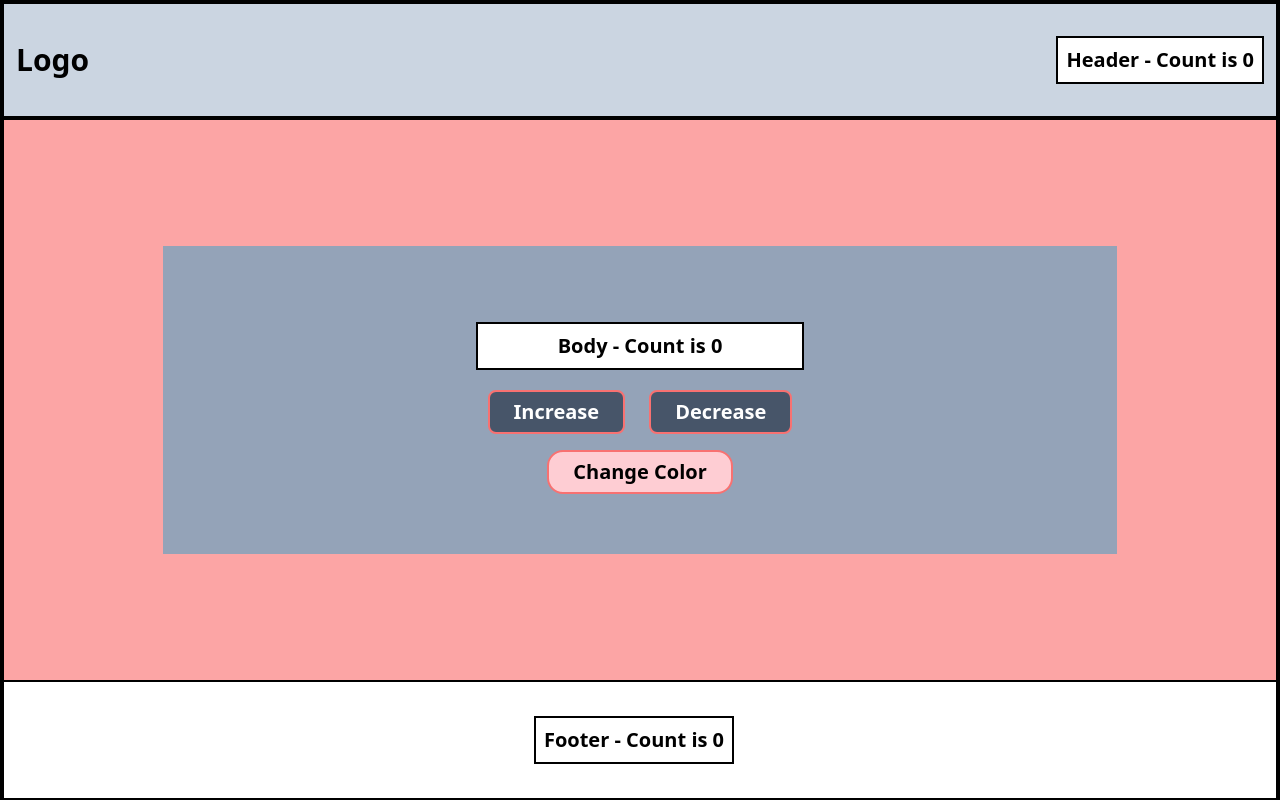
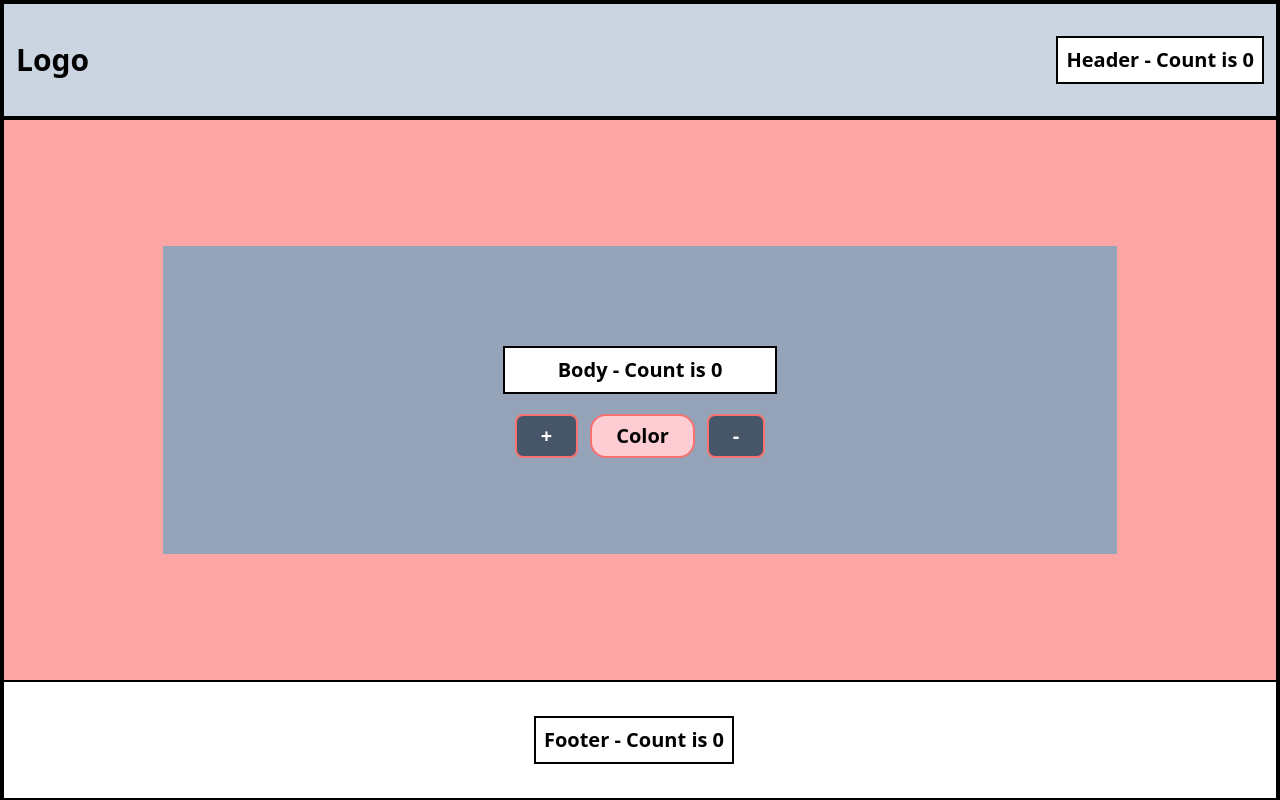
Before and after one commit to anas-ma007/ReduxPractice, a React (Vite) app: page / in a window 1280 px wide. Built offline with nearby package versions, Linux system fonts and the light colour scheme.

Commit message:
Change buttons positions

```diff
--- a/src/components/Body.jsx
+++ b/src/components/Body.jsx
@@ -2,17 +2,17 @@ import randomColor from "randomcolor"
 
 
 const Body = () => {
-  const color = "white" // Change the color from "white" to randomColor(), then apply the action to the body component's color button.
+    const color = "white" // Change the color from "white" to randomColor(), then apply the action to the body component's color button.
     return (
         <div className=' w-screen mx-auto flex items-center justify-center border-x-4 border-black bg-red-300 h-[70%]'>
             <div className='md:w-3/4 w-[80%] h-[60%] md:h-[55%] flex items-center justify-center bg-slate-400'>
                 <div className='text-center'>
-                    <p style={{backgroundColor : color}} className='mt-4 font-semibold text-base md:text-xl border-2 border-black py-2 mb-2'>Body - Count is 0</p>
-                    <button className="bg-slate-600 hover:bg-slate-800 text-base md:text-xl px-6 md:px-19 py-1 md:py-1.5 m-2 md:m-3 rounded-lg font-semibold text-white border-2 border-red-400 hover:scale-110"> Increase </button>
-                    <button className="bg-slate-600 hover:bg-slate-800 text-base md:text-xl px-6 md:px-19 py-1 md:py-1.5 m-2 md:m-3 rounded-lg font-semibold text-white border-2 border-red-400 hover:scale-110"> Decrease </button>
-                    <div>
-                        <button className=" bg-rose-200 border-2 border-red-400 hover:scale-110  text-base md:text-xl px-6 md:px-19 py-1 md:py-1.5 mt-1 md:mt-1  rounded-2xl font-semibold text-black"> Change Color </button>
-                    </div>
+                    <p style={{ backgroundColor: color }} className='mt-4 font-semibold text-base md:text-xl border-2 border-black py-2 mb-2'>Body - Count is 0</p>
+                    <button className="bg-slate-600 hover:bg-slate-800 text-base md:text-xl px-6 md:px-19 py-1 md:py-1.5 m-2 md:m-3 rounded-lg font-semibold text-white border-2 border-red-400 hover:scale-110">+</button>
+                    <button className=" bg-rose-200 border-2 border-red-400 hover:scale-110  text-base md:text-xl px-6 md:px-19 py-1 md:py-1.5 mt-1 md:mt-1  rounded-2xl font-semibold text-black">  Color </button>
+                    <button className="bg-slate-600 hover:bg-slate-800 text-base md:text-xl px-6 md:px-19 py-1 md:py-1.5 m-2 md:m-3 rounded-lg font-semibold text-white border-2 border-red-400 hover:scale-110">-</button>
+
+
                 </div>
             </div>
         </div>
```
